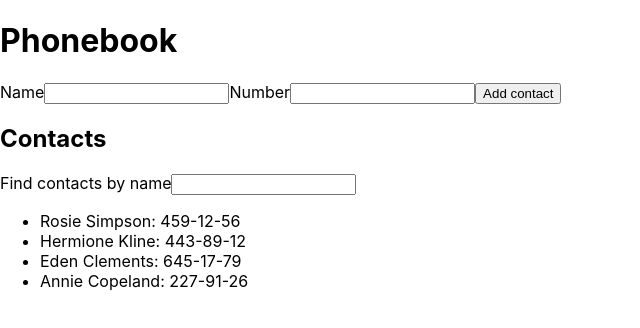
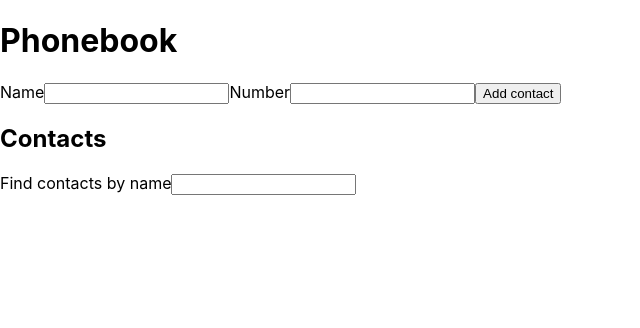
Before and after one commit to BohdanKushnerov/phonebook, a React (Create React App) app: page / in a window 1280 px wide. Shown: the top 328 px of the page, without its empty margins (0-640 px from the left). Built offline with nearby package versions, Linux system fonts and the light colour scheme.

Commit message:
Add proptypes

```diff
--- a/src/components/App.jsx
+++ b/src/components/App.jsx
@@ -5,20 +5,20 @@ import { Filter } from './Filter/Filter';
 import { ContactList } from './ContactList/ContactList';
 
 export class App extends Component {
+  // state = {
+  //   contacts: [
+  //     { id: 'id-1', name: 'Rosie Simpson', number: '459-12-56' },
+  //     { id: 'id-2', name: 'Hermione Kline', number: '443-89-12' },
+  //     { id: 'id-3', name: 'Eden Clements', number: '645-17-79' },
+  //     { id: 'id-4', name: 'Annie Copeland', number: '227-91-26' },
+  //   ],
+  //   filter: '',
+  // };
+
   state = {
-    contacts: [
-      { id: 'id-1', name: 'Rosie Simpson', number: '459-12-56' },
-      { id: 'id-2', name: 'Hermione Kline', number: '443-89-12' },
-      { id: 'id-3', name: 'Eden Clements', number: '645-17-79' },
-      { id: 'id-4', name: 'Annie Copeland', number: '227-91-26' },
-    ],
+    contacts: [],
     filter: '',
   };
-
-  // state = {
-  //   contacts: [],
-  //   filter: '',
-  // };
 
   addContact = obj => {
     this.setState(prevState => ({
--- a/src/components/ContactForm/ContactForm.jsx
+++ b/src/components/ContactForm/ContactForm.jsx
@@ -1,6 +1,11 @@
 import { Component } from 'react';
-// import { nanoid } from 'nanoid';
+import PropTypes from 'prop-types';
+
 class ContactForm extends Component {
+  static propTypes = {
+    addContact: PropTypes.func.isRequired,
+  };
+
   state = {
     name: '',
     number: '',
--- a/src/components/ContactList/ContactList.jsx
+++ b/src/components/ContactList/ContactList.jsx
@@ -1,9 +1,10 @@
+import PropTypes from 'prop-types';
 import { nanoid } from 'nanoid';
 
-export const ContactList = props => {
-  return props.contacts ? (
+export const ContactList = ({ contacts, visibleContacts }) => {
+  return contacts ? (
     <ul>
-      {props.visibleContacts.map(({ name, number }) => {
+      {visibleContacts.map(({ name, number }) => {
         return (
           <li key={nanoid()}>
             {name}: {number}
@@ -15,3 +16,8 @@ export const ContactList = props => {
     <></>
   );
 };
+
+ContactList.propTypes = {
+  contacts: PropTypes.number.isRequired,
+  visibleContacts: PropTypes.array.isRequired,
+};
```
Also changed, not shown: src/components/Filter/Filter.jsx (+7 -0 lines).
